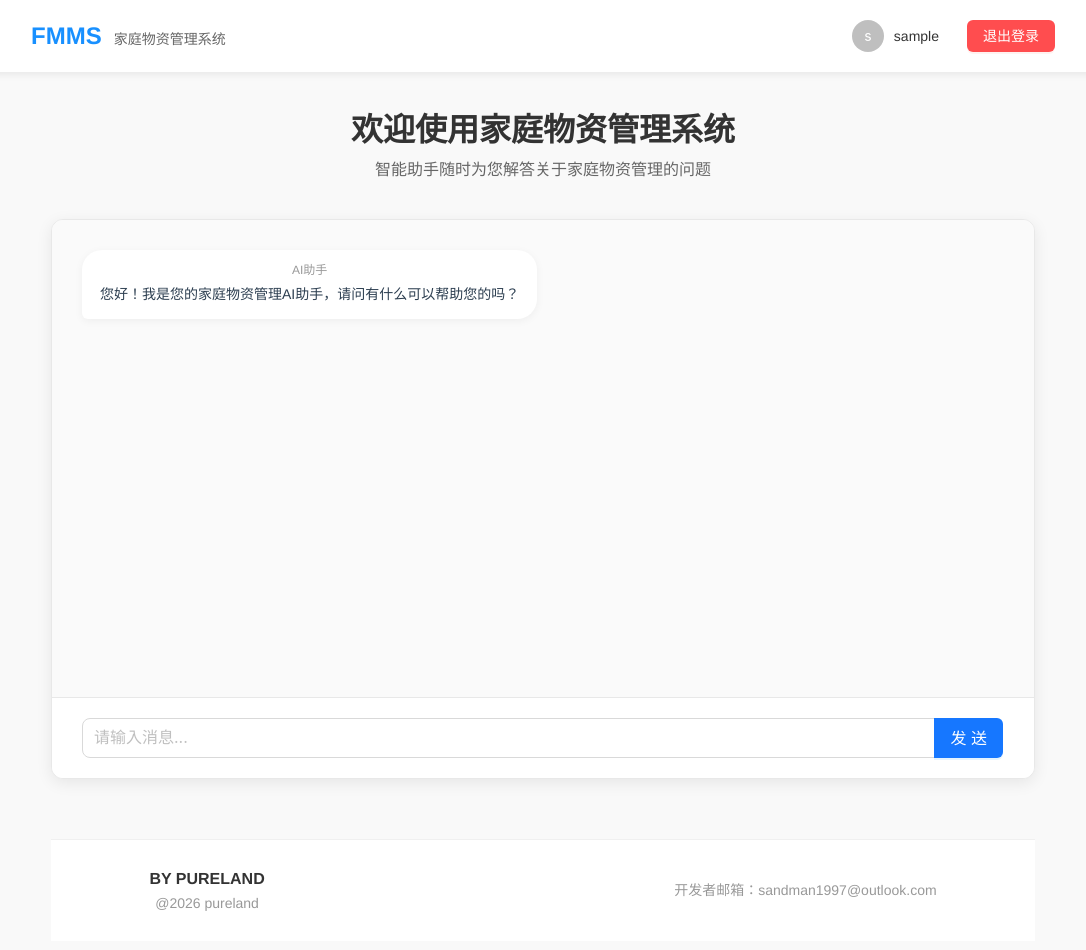
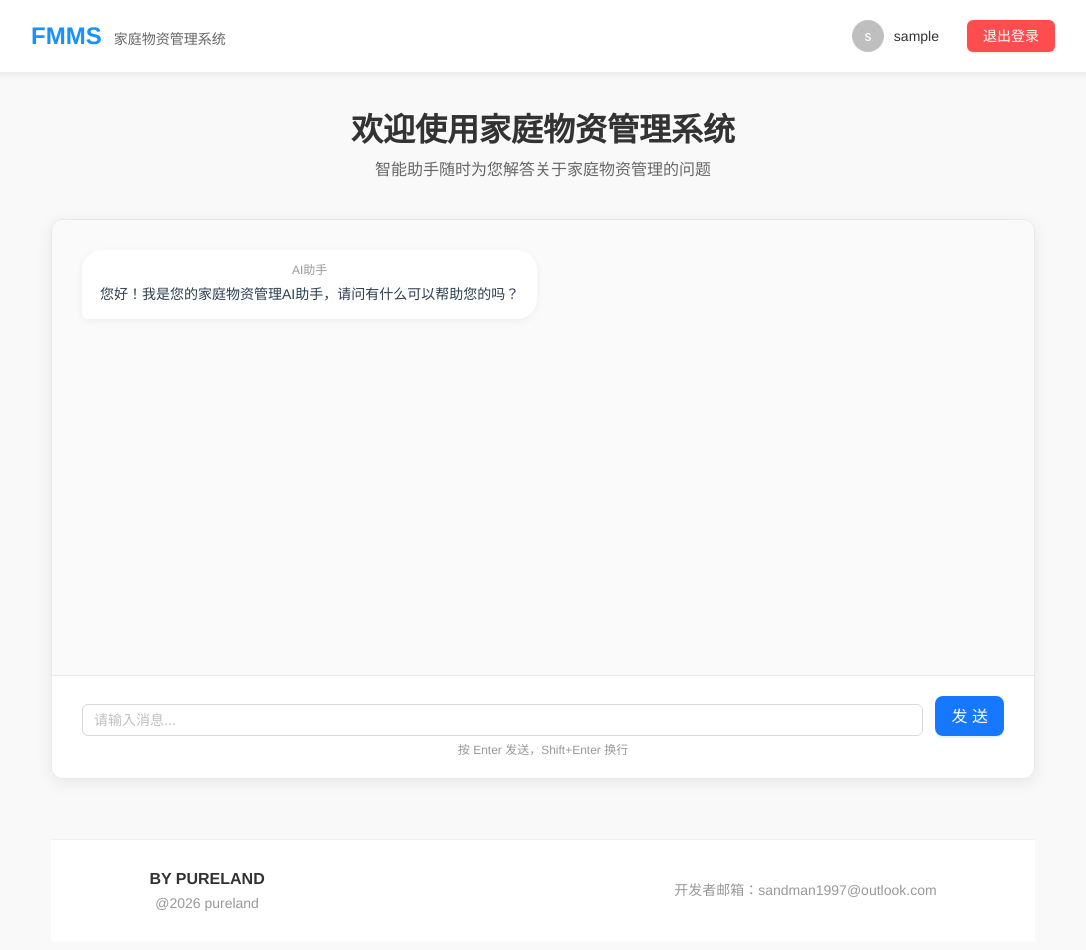
Before and after one commit to GavinNeverGiveUp/WuLing, a Vue app in the folder frontend/fmms_fd/: page /home in a window 1280 px wide. Shown: the top 950 px of the page, without its empty margins (97-1183 px from the left). Built offline with nearby package versions, Linux system fonts and the light colour scheme; no server answers; sample sign-in values are in the browser's storage.

Commit message:
fix frontend

```diff
--- a/frontend/fmms_fd/src/views/HomeView.vue
+++ b/frontend/fmms_fd/src/views/HomeView.vue
@@ -60,15 +60,26 @@
 
         <!-- 输入区域 -->
         <div class="input-area">
-          <a-input-search
-            v-model:value="inputMessage"
-            placeholder="请输入消息..."
-            enter-button="发送"
-            @search="sendMessage"
-            size="large"
-            :loading="isSending"
-            class="input-search"
-          />
+          <div class="input-wrapper">
+            <a-textarea
+              v-model:value="inputMessage"
+              placeholder="请输入消息..."
+              :rows="3"
+              :auto-size="{ minRows: 1, maxRows: 6 }"
+              @keydown.enter.prevent="handleKeydown"
+              class="input-textarea"
+            />
+            <a-button
+              type="primary"
+              size="large"
+              :loading="isSending"
+              @click="sendMessage"
+              class="send-button"
+            >
+              发送
+            </a-button>
+          </div>
+          <div class="input-hint">按 Enter 发送，Shift+Enter 换行</div>
         </div>
       </div>
 
@@ -158,6 +169,23 @@ function scrollToBottom() {
   const container = messagesHistory.value;
   if (container) {
     container.scrollTop = container.scrollHeight;
+  }
+}
+
+function handleKeydown(e) {
+  if (e.shiftKey) {
+    // Shift+Enter 换行
+    const textarea = e.target;
+    const start = textarea.selectionStart;
+    const end = textarea.selectionEnd;
+    inputMessage.value = inputMessage.value.substring(0, start) + '\n' + inputMessage.value.substring(end);
+    // 重新设置光标位置
+    setTimeout(() => {
+      textarea.selectionStart = textarea.selectionEnd = start + 1;
+    }, 0);
+  } else {
+    // Enter 发送消息
+    sendMessage();
   }
 }
 
@@ -483,8 +511,27 @@ function handleLogout() {
   background-color: white;
 }
 
-.input-search {
-  width: 100%;
+.input-wrapper {
+  display: flex;
+  gap: 12px;
+  align-items: flex-end;
+}
+
+.input-textarea {
+  flex: 1;
+  resize: none;
+}
+
+.send-button {
+  height: 100%;
+  min-height: 30px;
+}
+
+.input-hint {
+  text-align: center;
+  font-size: 12px;
+  color: #999;
+  margin-top: 8px;
 }
 
 /* 底部样式 */
@@ -578,5 +625,13 @@ function handleLogout() {
   .input-area {
     padding: 16px 20px;
   }
+
+  .input-wrapper {
+    flex-direction: column;
+  }
+
+  .send-button {
+    width: 100%;
+  }
 }
 </style>
```
